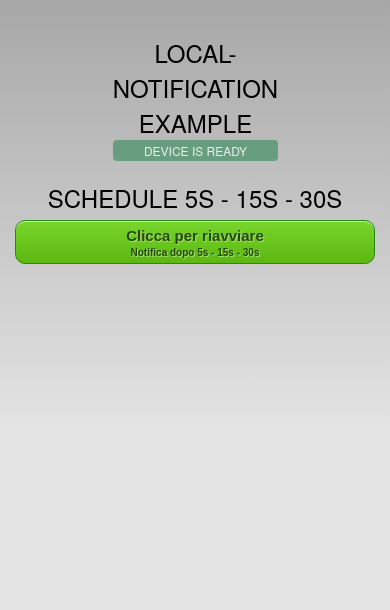
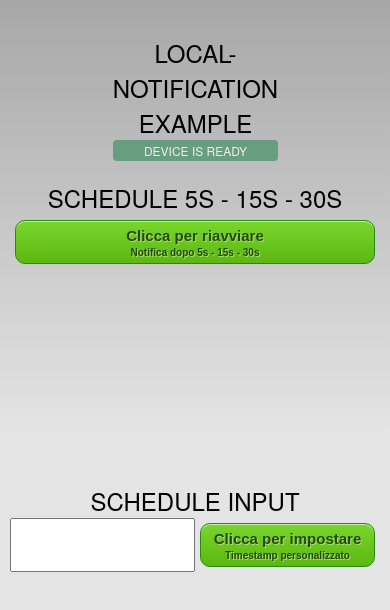
Before and after one commit to ricci69/push-test, a plain HTML site: page www/index.html in a window 390 px wide. Drawn offline with Linux system fonts and the light colour scheme; some packages are replaced by stand-ins of ours.

Commit message:
Update index.html

```diff
--- a/www/index.html
+++ b/www/index.html
@@ -42,6 +42,12 @@
             <h1 style="padding-top:180px;">Schedule 5s - 15s - 30s</h1>
             <div class="container">
                 <div onclick="checkSofitek()">Clicca per riavviare<br /><span>Notifica dopo 5s - 15s - 30s</span></div>
+            </div>
+            <br /><br />
+            <h1 style="padding-top:180px;">Schedule input</h1>
+            <div class="container">
+                <input type="text" id="data1" />
+                <div onclick="checkSofitek2()">Clicca per impostare<br /><span>Timestamp personalizzato</span></div>
             </div>
 
 
@@ -425,6 +431,9 @@
 
                 checkSofitek();
 
+                var now = new Date().getTime();
+                document.getElementById("data1").value = now;
+
                 cordova.plugins.notification.local.on('schedule', function (notification) {
                     console.log('onschedule', arguments);
                     // showToast('scheduled: ' + notification.id);
```
